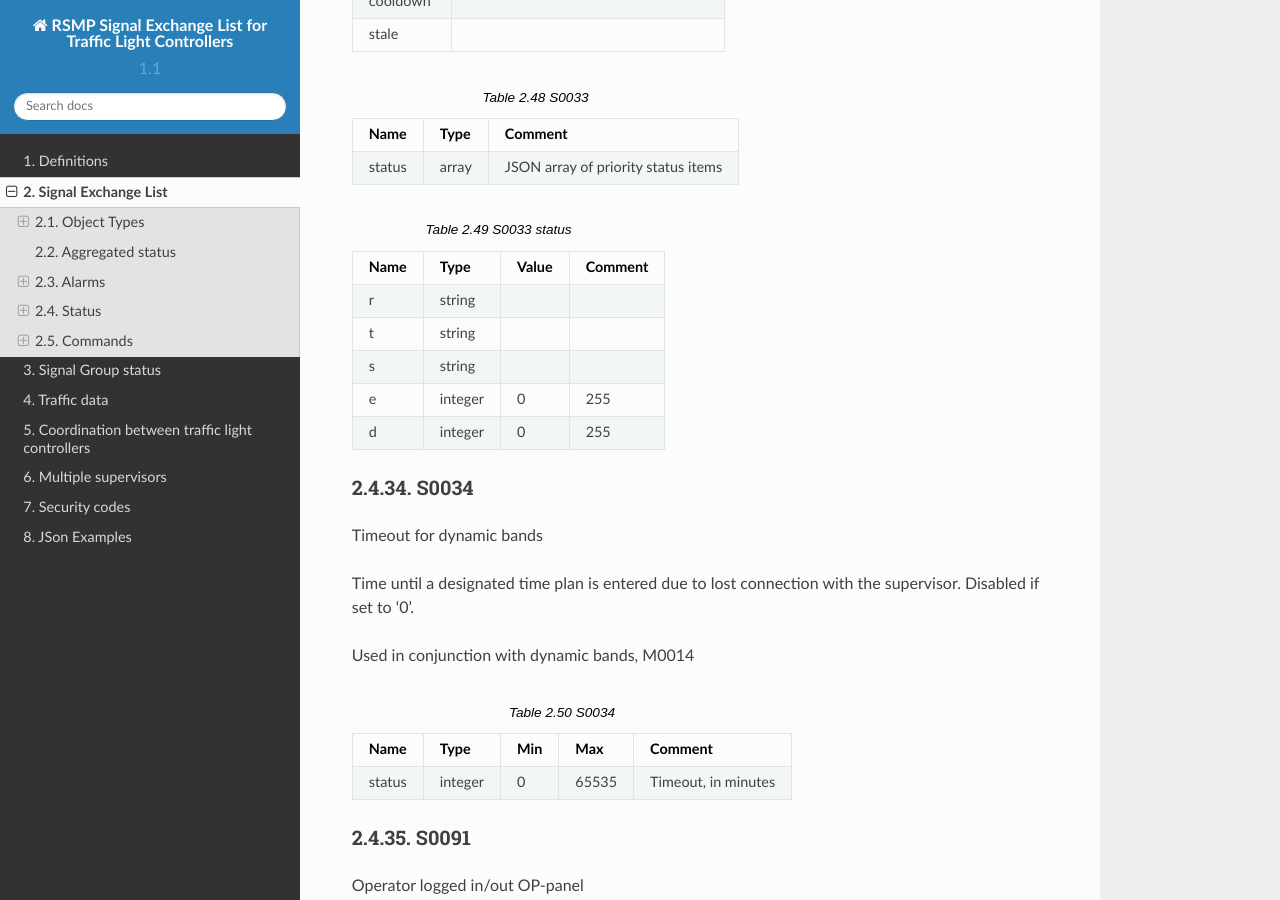
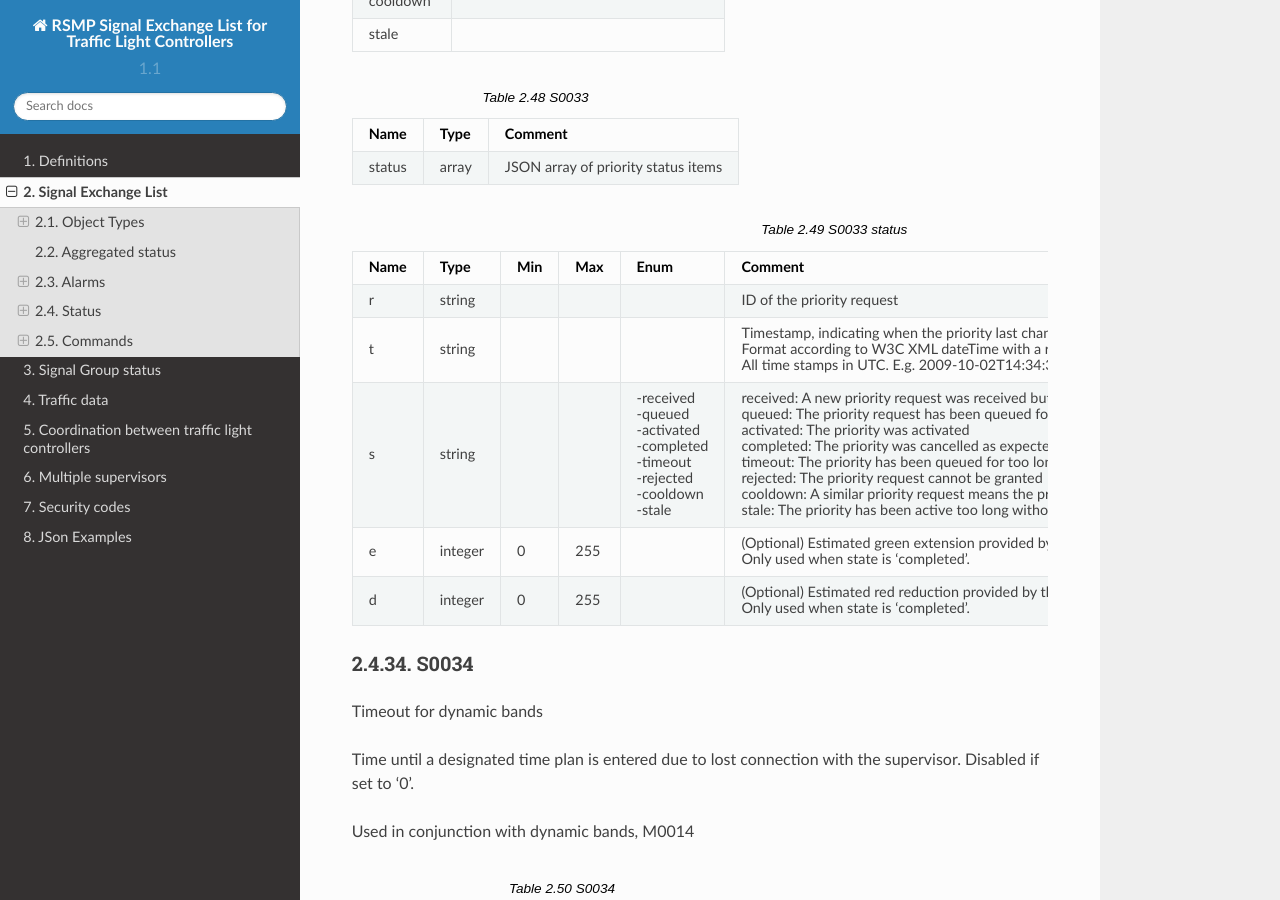
Before and after one commit to rsmp-nordic/rsmp_sxl_traffic_lights, a Sphinx documentation site: the page built from source/sxl_traffic_light_controller.rst, in a window 1280 px wide and 900 px high, scrolled down 25612 px. Built offline with Sphinx 7.4.7 and the Read the Docs theme 2.0.0, drawn with Linux system fonts in a browser that asks for light colours.

Commit message:
Fix missing columns when using array type (S0033 status)

```diff
--- a/source/sxl_traffic_light_controller.rst
+++ b/source/sxl_traffic_light_controller.rst
@@ -1505,21 +1505,32 @@ A request always starts in the 'received' state. The following table shows the p
    ======  ======  ===================================
 
 
-.. tabularcolumns:: |\Yl{0.15}|\Yl{0.15}|\Yl{0.20}|\Yl{0.50}|
+.. tabularcolumns:: |\Yl{0.15}|\Yl{0.10}|\Yl{0.10}|\Yl{0.10}|\Yl{0.20}|\Yl{0.35}|
 
 .. table:: S0033 status
    :class: longtable
 
 
-   ======  =======  =======  =========
-   Name    Type     Value    Comment
-   ======  =======  =======  =========
-   r       string
-   t       string
-   s       string
-   e       integer  0        255
-   d       integer  0        255
-   ======  =======  =======  =========
+   ======  =======  =====  =====  ===============  ============================================================================================
+   Name    Type     Min    Max    Enum             Comment
+   ======  =======  =====  =====  ===============  ============================================================================================
+   r       string                                  ID of the priority request
+   t       string                                  Timestamp, indicating when the priority last changed state. |br|
+                                                   Format according to W3C XML dateTime with a resolution of 3 decimal places. |br|
+                                                   All time stamps in UTC. E.g. 2009-10-02T14:34:34.341Z
+   s       string                 -received |br|   received: A new priority request was received but has not yet been processed |br|
+                                  -queued |br|     queued: The priority request has been queued for later activation |br|
+                                  -activated |br|  activated: The priority was activated |br|
+                                  -completed |br|  completed: The priority was cancelled as expected |br|
+                                  -timeout |br|    timeout: The priority has been queued for too long |br|
+                                  -rejected |br|   rejected: The priority request cannot be granted |br|
+                                  -cooldown |br|   cooldown: A similar priority request means the priority request cannot be activated now |br|
+                                  -stale           stale: The priority has been active too long without cancellation, and was therefore removed
+   e       integer  0      255                     (Optional) Estimated green extension provided by the priority, in seconds |br|
+                                                   Only used when state is 'completed'.
+   d       integer  0      255                     (Optional) Estimated red reduction provided by the priority, in seconds |br|
+                                                   Only used when state is 'completed'.
+   ======  =======  =====  =====  ===============  ============================================================================================
 
 
 S0034
```
